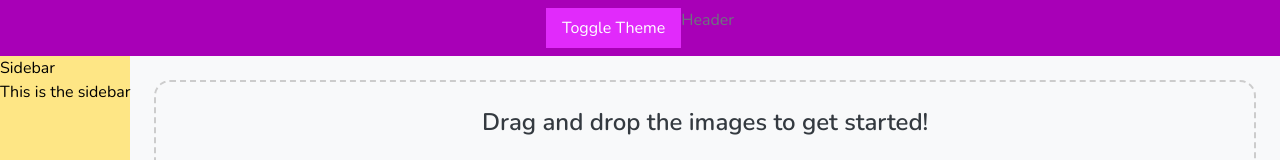
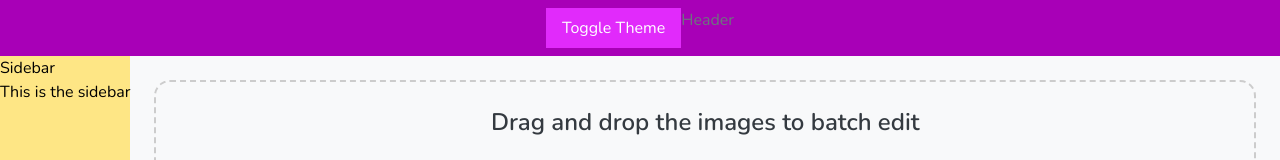
Before and after one commit to duraes-antonio/pipepixels, a Next.js app: page / in a window 1280 px wide. Shown: the top 160 px of the page. Built offline with nearby package versions, Linux system fonts and the light colour scheme.

Commit message:
feat: update dropzone title for clarity and change paragraph to header

```diff
--- a/src/app/components/dropzone/dropzone.tsx
+++ b/src/app/components/dropzone/dropzone.tsx
@@ -7,7 +7,7 @@ import { ImagesContext } from '@/app/shared/state/images.state';
 import { ImageList } from '@/app/components/image-list/image-list';
 
 const texts = {
-    title: 'Drag and drop the images to get started!',
+    title: 'Drag and drop the images to batch edit',
     titleActive: 'Drop the files here...',
     subtitle:
         'Edit multiple images at once with the professional batch tool. Apply crops, resizing, filters, and effects quickly, save your settings in a macro, and reuse them whenever needed.',
@@ -26,10 +26,10 @@ function DragDropInput() {
 
     const titleParagraph = useMemo(
         () => (
-            <p
+            <h1
                 className={`${isDragActive || isFocused ? 'text-primary' : 'text-primary-text'} text-2xl font-semibold`}>
                 {isDragActive || isFocused ? texts.titleActive : texts.title}
-            </p>
+            </h1>
         ),
         [isDragActive, isFocused],
     );
```
